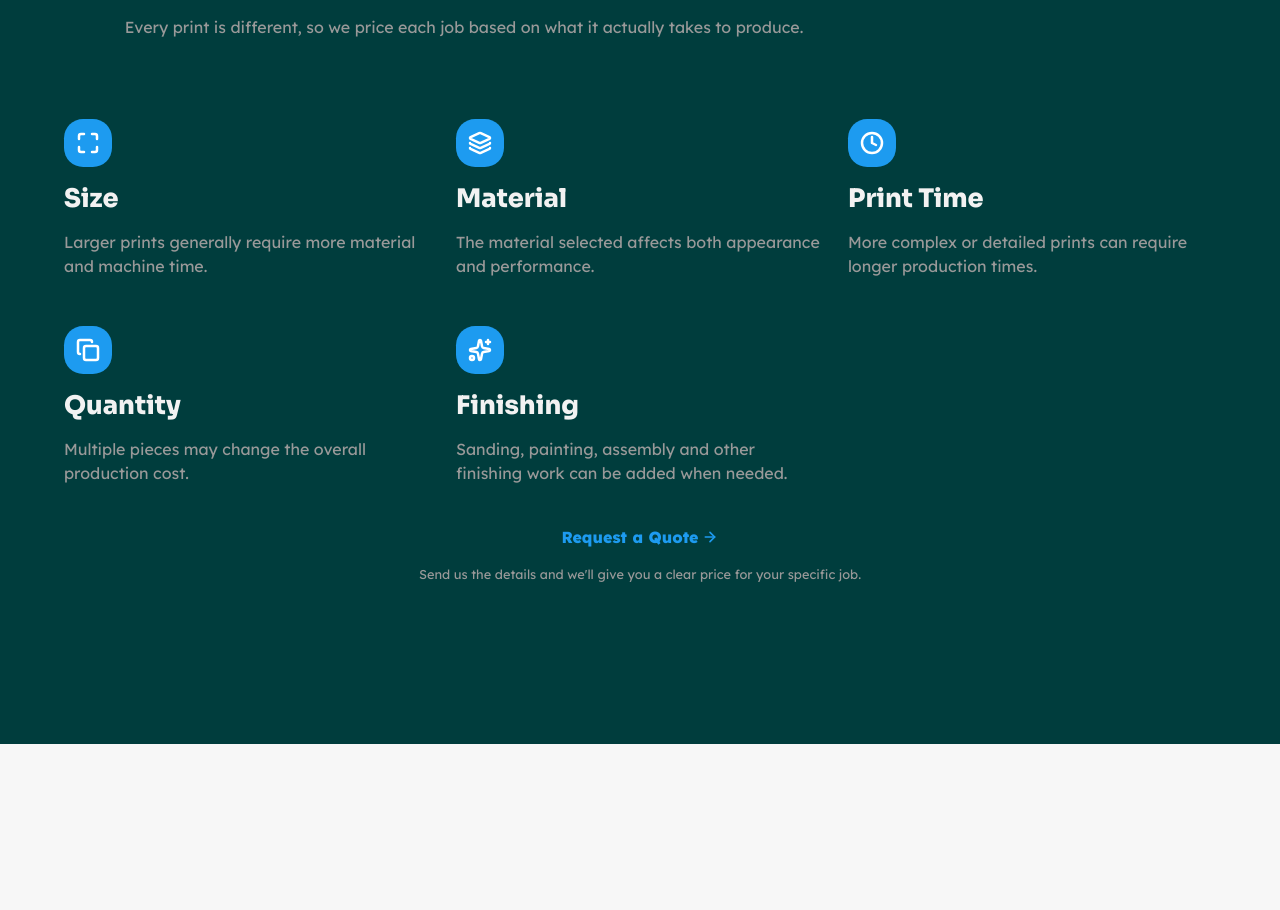
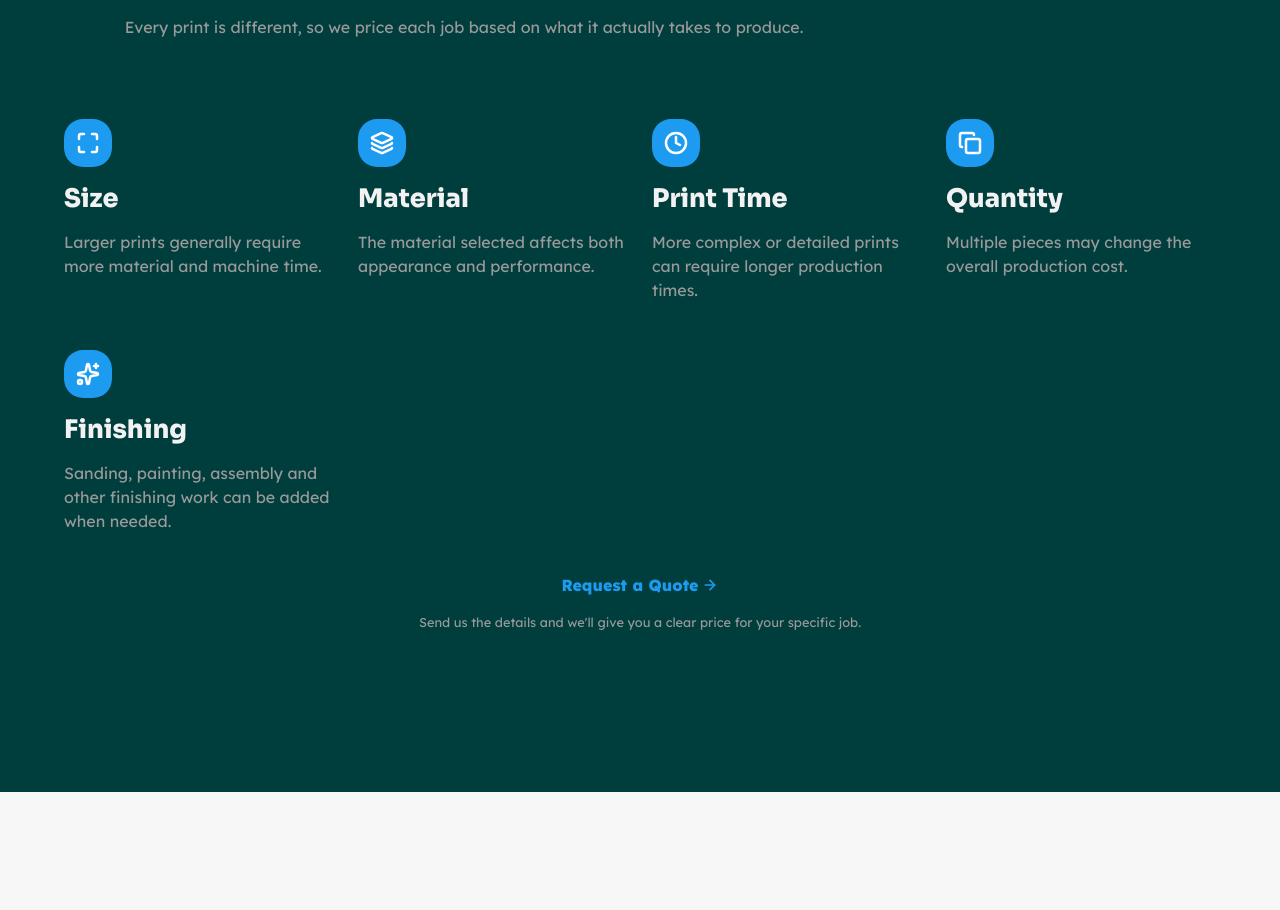
Before and after one commit to o-theophilus/extrude, a SvelteKit app: page / in a window 1280 px wide. Shown: the part 6681-7591 px from the top of the page. Built offline with nearby package versions, Linux system fonts and the light colour scheme.

Commit message:
Change grid layout from 3 to 4 columns

```diff
--- a/src/routes/_home/7_print.svelte
+++ b/src/routes/_home/7_print.svelte
@@ -41,7 +41,7 @@
 				Every print is different, so we price each job based on what it actually takes to produce.
 			</p>
 
-			<div class="grid_3 gap_a margin_80">
+			<div class="grid_4_b gap_a margin_80">
 				{#each pricingFactors as x}
 					<div class="card">
 						<div class="icon left bg_4 fc_2">
```
